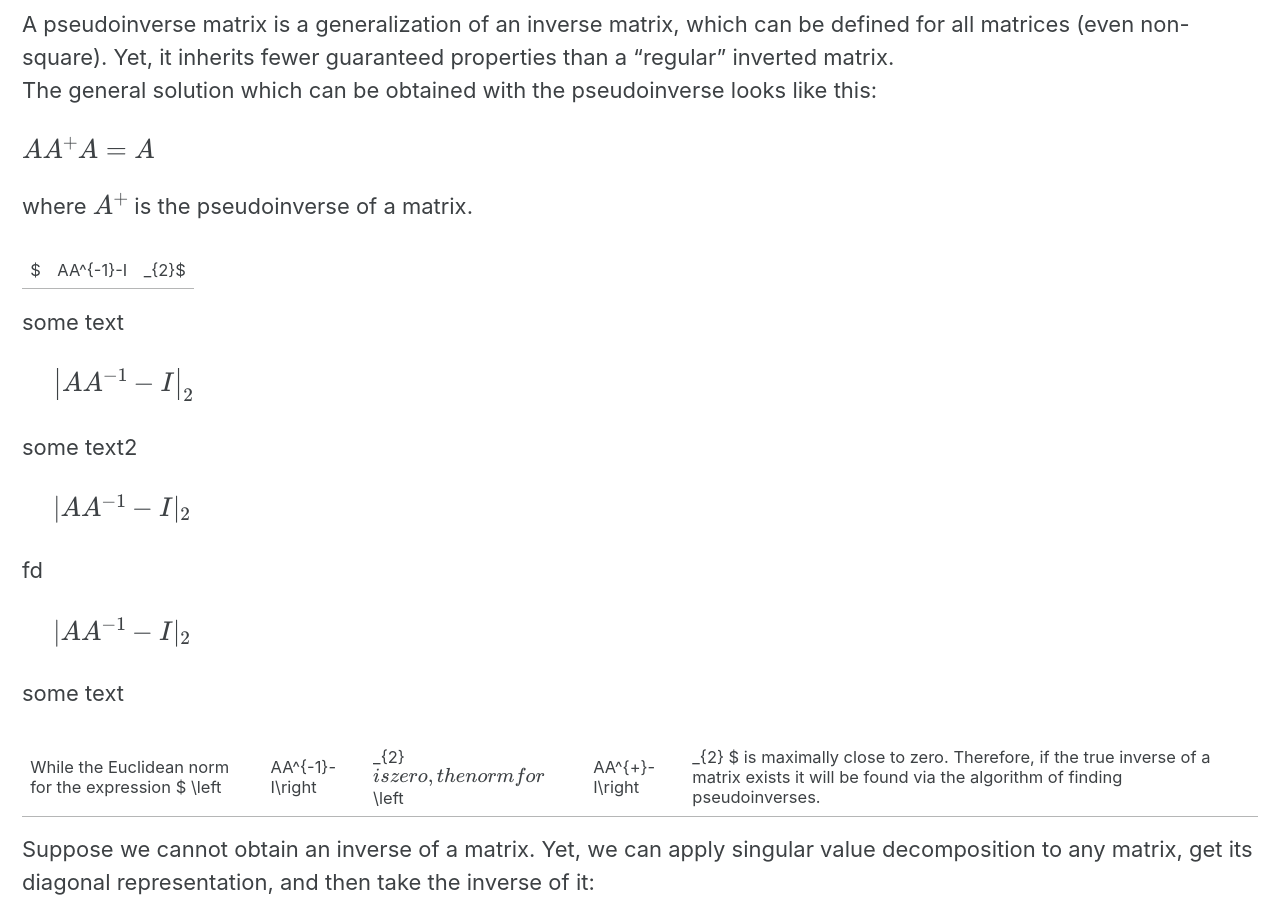
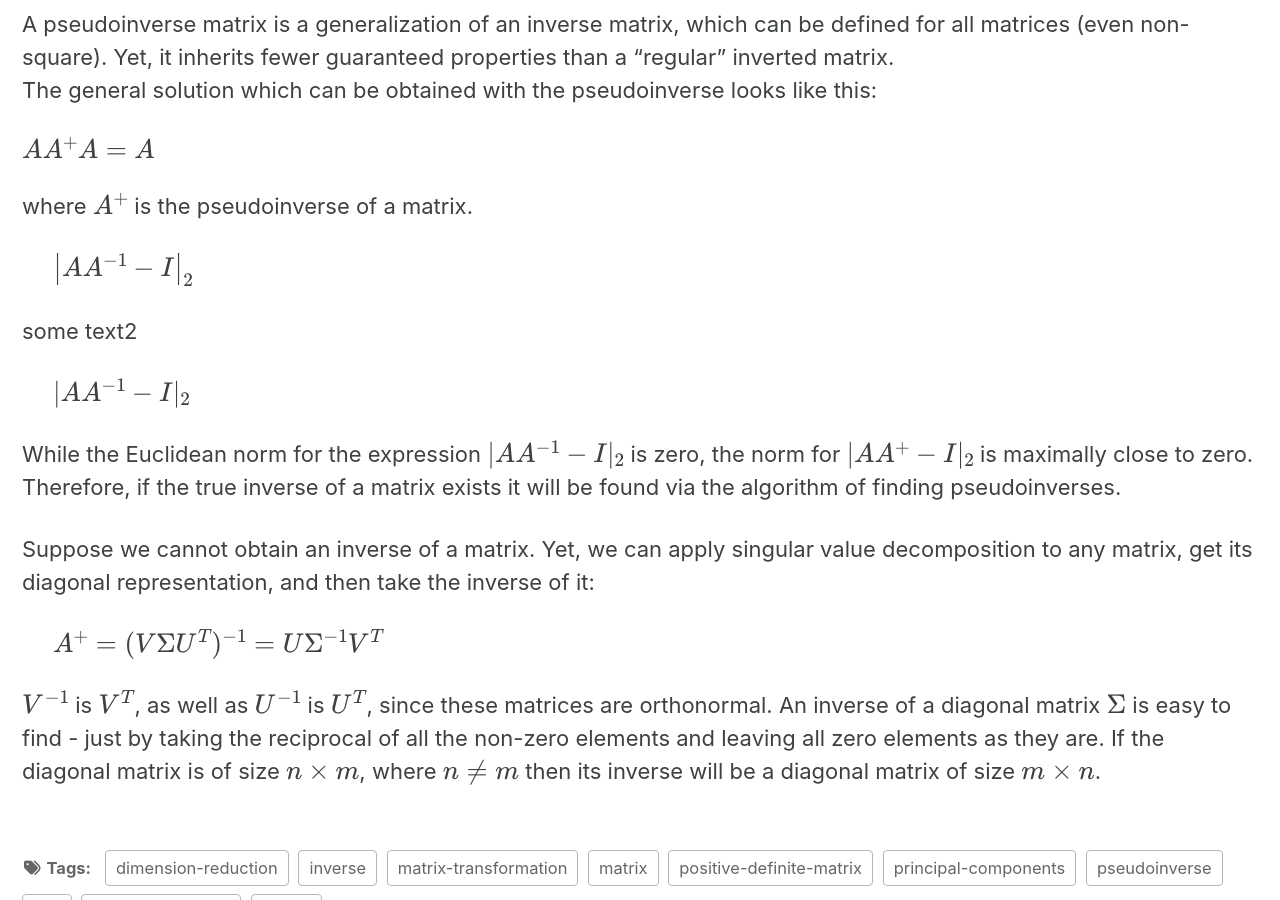
Before and after one commit to vzahorui/vzahorui.github.io, a Jekyll site: the page built from _posts/2019-11-03-singular-value-decomposition.md, in a window 1280 px wide and 900 px high, scrolled down 3406 px. Built offline with Jekyll 4.4.1, drawn with Linux system fonts in a browser that asks for light colours; cached includes are drawn as plain includes; nearby versions of some CDN libraries; formulas are drawn with MathJax 3; some of the changed text lies outside the part shown.

Commit message:
Update 2019-11-03-singular-value-decomposition.md

```diff
--- a/_posts/2019-11-03-singular-value-decomposition.md
+++ b/_posts/2019-11-03-singular-value-decomposition.md
@@ -81,10 +81,6 @@ $AA^{+}A=A$
 
 where $A^{+}$ is the pseudoinverse of a matrix.
 
-$|AA^{-1}-I|_{2}$
-
-some text
-
 &nbsp;&nbsp;&nbsp;&nbsp;
 $\left |AA^{-1}-I\right|_{2}$
 
@@ -93,14 +89,7 @@ some text2
 &nbsp;&nbsp;&nbsp;&nbsp;
 $\lvert AA^{-1}-I\rvert_{2}$
 
-fd
-
-&nbsp;&nbsp;&nbsp;&nbsp;
-$\lvert AA^{-1}-I\rvert _{2}$
-
-some text
-
-While the Euclidean norm for the expression $ \left |AA^{-1}-I\right|_{2} $ is zero, the norm for $ \left |AA^{+}-I\right|_{2} $ is maximally close to zero. Therefore, if the true inverse of a matrix exists it will be found via the algorithm of finding pseudoinverses.
+While the Euclidean norm for the expression $ \lvert AA^{-1}-I\rvert_{2} $ is zero, the norm for $ \lvert AA^{+}-I\rvert_{2} $ is maximally close to zero. Therefore, if the true inverse of a matrix exists it will be found via the algorithm of finding pseudoinverses.
 
 Suppose we cannot obtain an inverse of a matrix. Yet, we can apply singular value decomposition to any matrix, get its diagonal representation, and then take the inverse of it:
 
```
